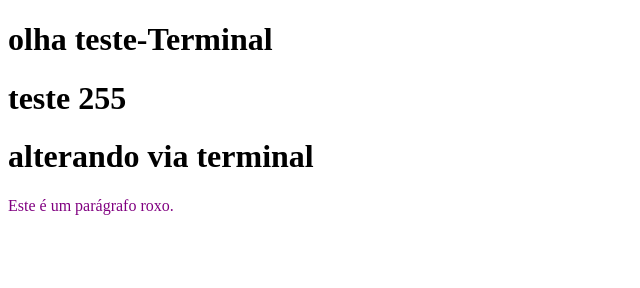
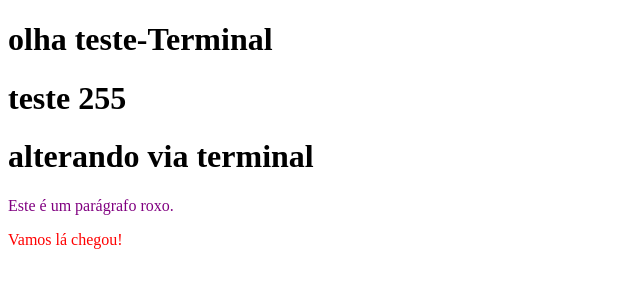
Before and after one commit to geyson12345/projeto_cartao, a plain HTML site: page index.html in a window 1280 px wide. Shown: the whole page, without its empty margins (0-640 px from the left). Drawn offline with Linux system fonts and the light colour scheme.

Commit message:
Colocando texto vermelho

```diff
--- a/index.html
+++ b/index.html
@@ -10,5 +10,6 @@
     <h1> teste 255 </h1>
     <h1> alterando via terminal </h1>
     <p style="color:purple">Este é um parágrafo roxo.</p>
+    <font color="red">Vamos lá chegou!</font>
 </body>
 </html>
```
